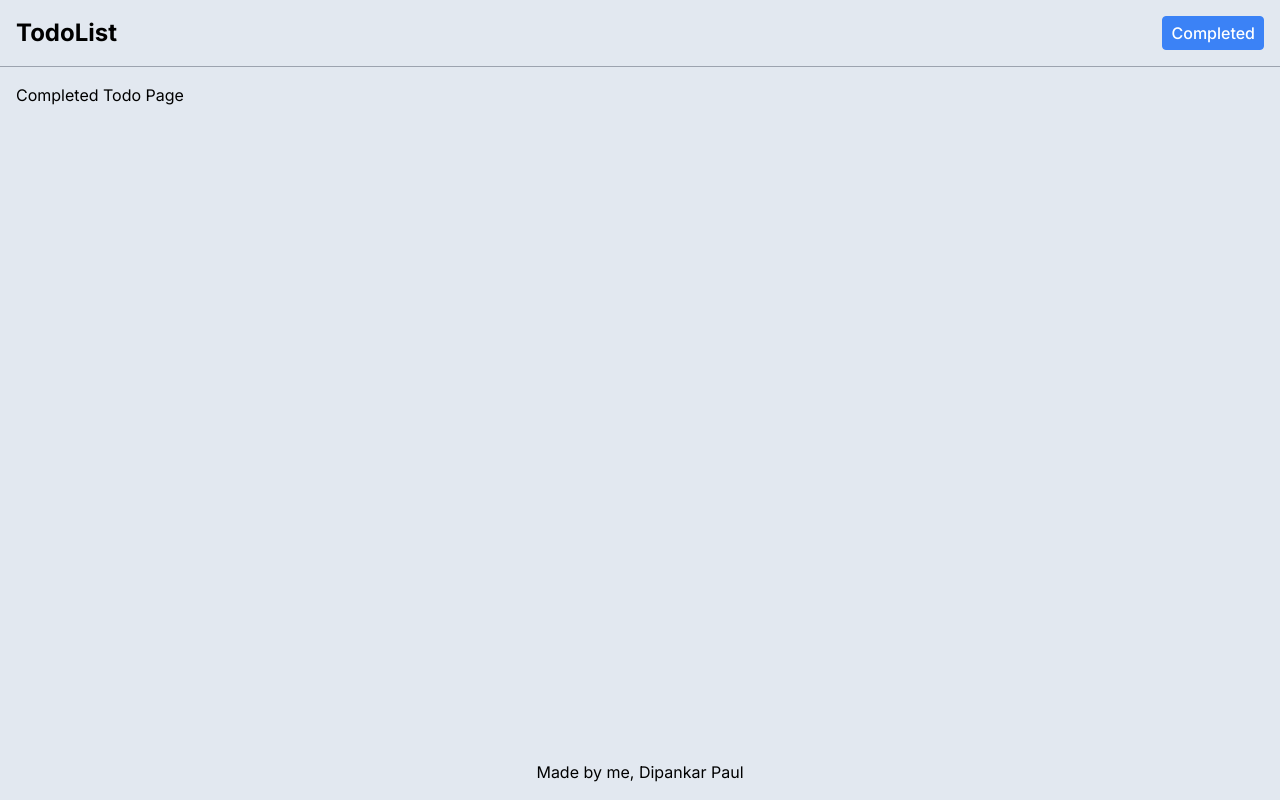
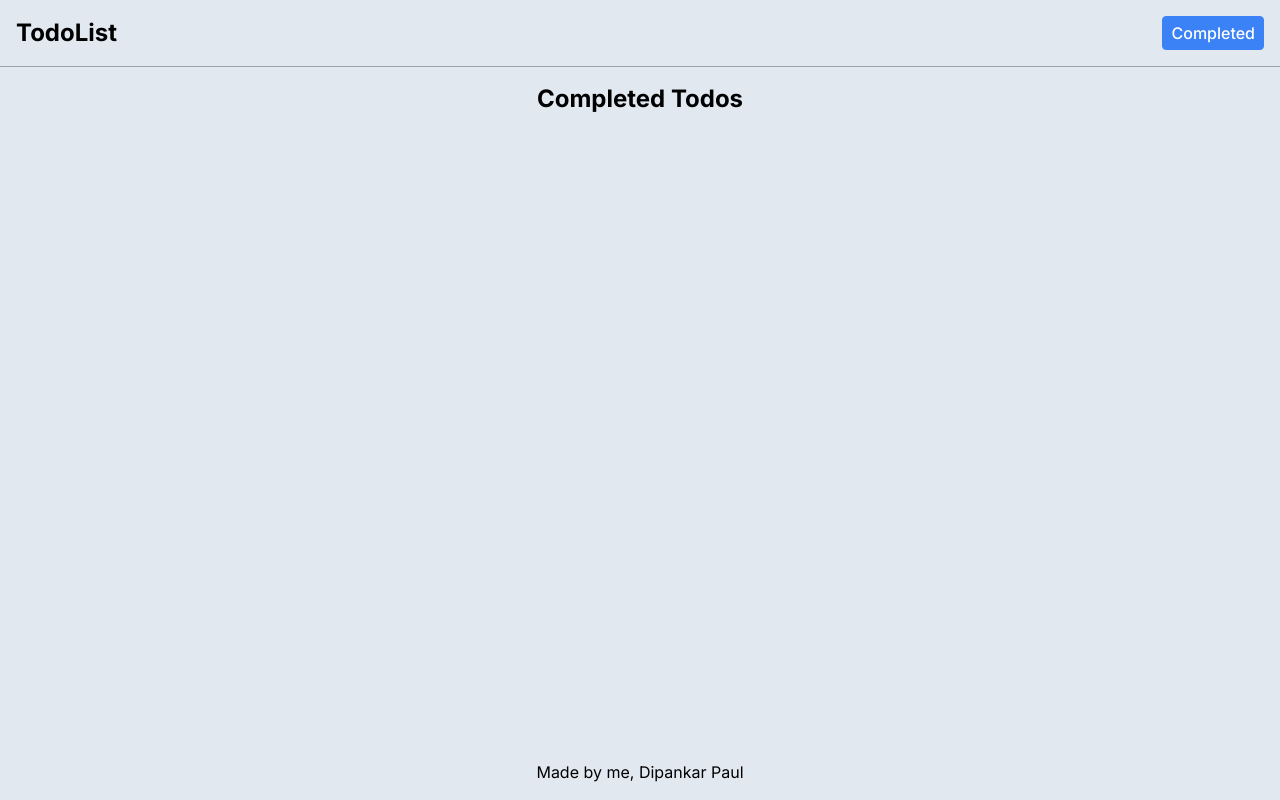
Before and after one commit to dipankarpaul2k/todo-list-nextjs, a Next.js app: page /completed in a window 1280 px wide. Built offline with nearby package versions, Linux system fonts and the light colour scheme.

Commit message:
working on completed page

```diff
--- a/src/app/completed/page.jsx
+++ b/src/app/completed/page.jsx
@@ -2,7 +2,9 @@
   return (
     <>
       <div>
-        <p>Completed Todo Page</p>
+        <h1 className="text-center font-semibold sm:font-bold text-xl sm:text-2xl">
+          Completed Todos
+        </h1>
       </div>
     </>
   );
```
